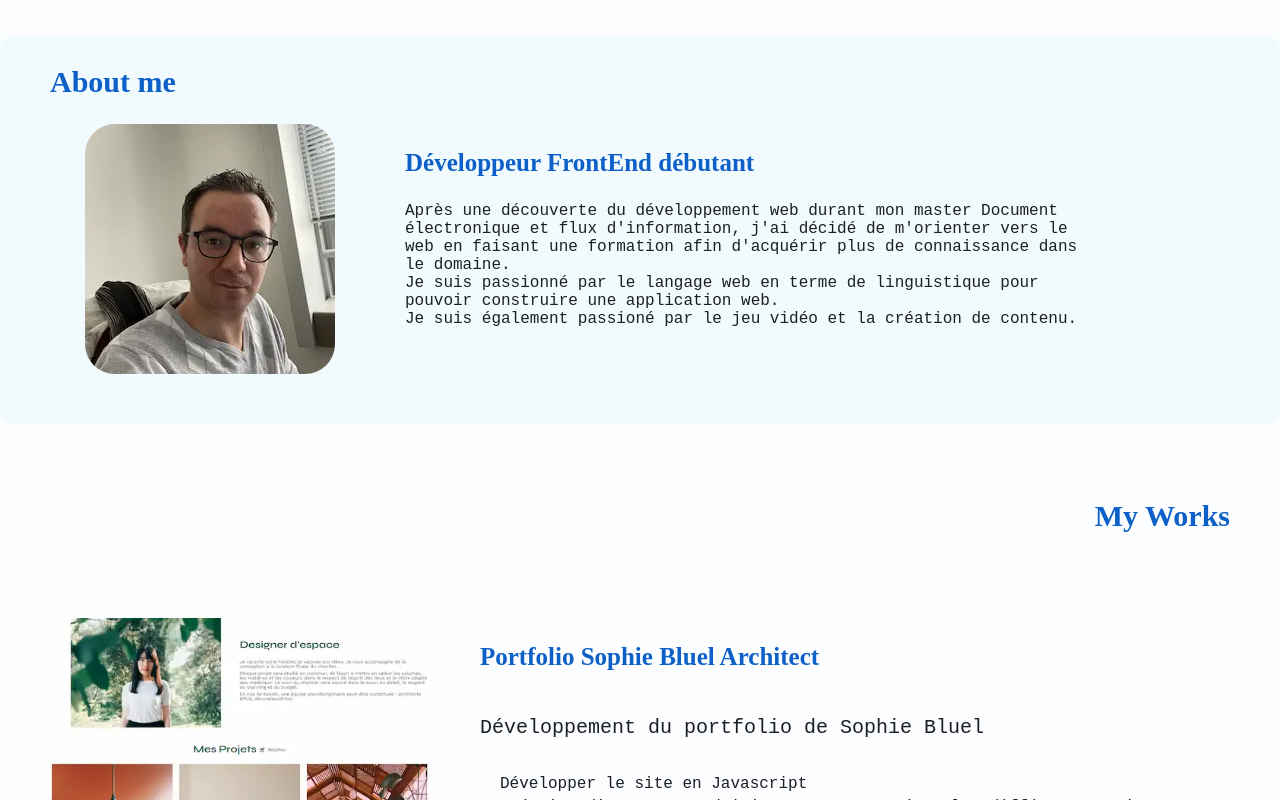
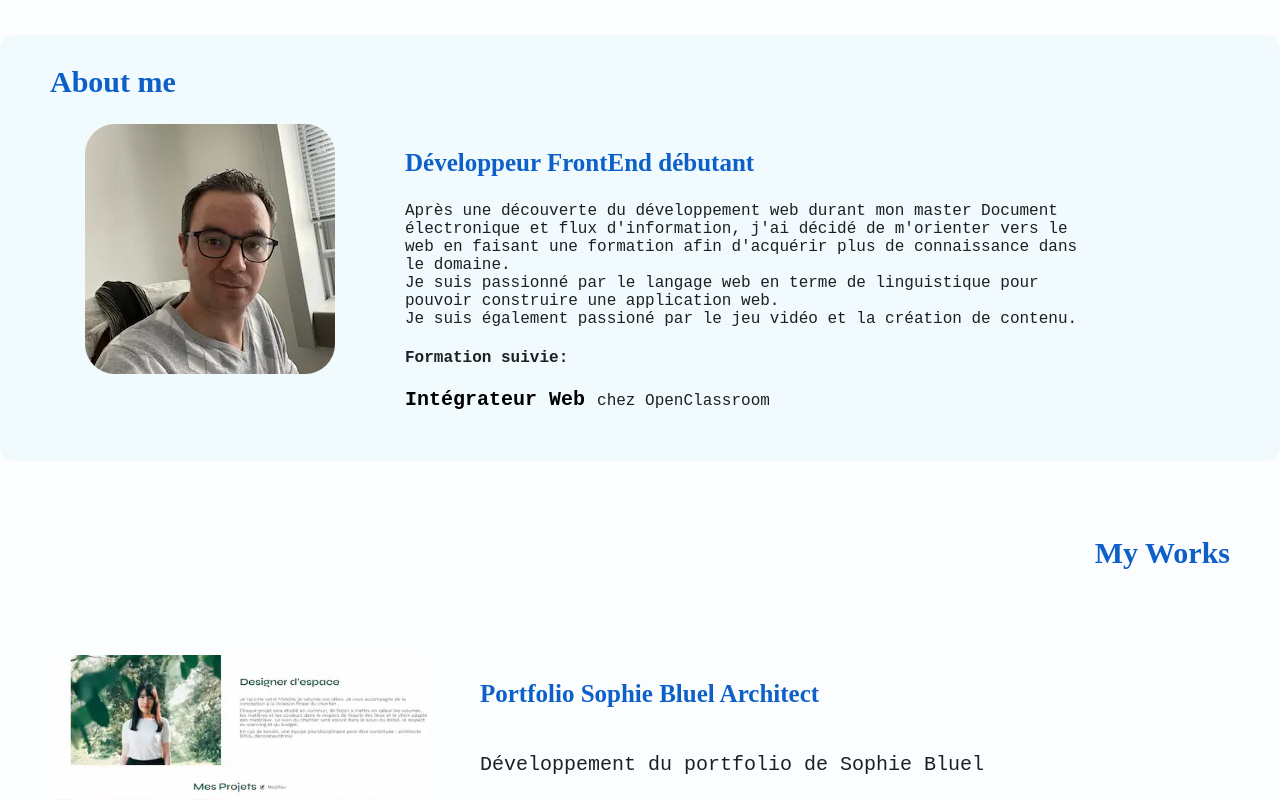
Before and after one commit to julien-mattei/p12-Portfoflio, a React (Vite) app: page / in a window 1280 px wide. Shown: the part 440-1240 px from the top of the page. Built offline with nearby package versions, Linux system fonts and the light colour scheme; a web font is replaced by a local one.

Commit message:
ajout d'une formation dans le about me, ajout de lien vers le code des projets sur github

```diff
--- a/src/App.css
+++ b/src/App.css
@@ -20,3 +20,6 @@ main {
   flex-direction: column;
   gap: 50px;
 }
+a {
+  text-decoration: none;
+}
--- a/src/components/work/index.jsx
+++ b/src/components/work/index.jsx
@@ -3,9 +3,9 @@ import Slider from "../slider"
 import "./style.css"
 
 
-function Work ({ data, name, description, skills}) {
+function Work ({ data, name, description, skills, link}) {
     return <div className="work-info">
-        <h3>{name}</h3>
+        <a href={link}><h3>{name}</h3></a>
         <p>{description}</p>
         <ul>
             {data.map((etape, idx) =>
--- a/src/containers/about_me/index.jsx
+++ b/src/containers/about_me/index.jsx
@@ -13,7 +13,10 @@ function AboutMe () {
                 Après une découverte du développement web durant mon master Document électronique et flux d'information,
                 j'ai décidé de m'orienter vers le web en faisant une formation afin d'acquérir plus de connaissance dans le domaine.<br/>
                 Je suis passionné par le langage web en terme de linguistique pour pouvoir construire une application web.<br/>
-                Je suis également passioné par le jeu vidéo et la création de contenu.
+                Je suis également passioné par le jeu vidéo et la création de contenu. <br/>
+                <h4>Formation suivie:</h4>  <a href="https://openclassrooms.com/fr/paths/900-integrateur-web">Intégrateur Web </a> chez
+                OpenClassroom
+
             </div>
         </div>
     </div>
--- a/src/containers/about_me/style.css
+++ b/src/containers/about_me/style.css
@@ -25,6 +25,13 @@ img{
     border-radius: 30px;
 }
 
+.about-me-description a{
+    text-decoration: none;
+    font-size: 20px;
+    font-weight: bold;
+    color: black;
+}
+
 @media (max-width: 767.98px) {
     .about-me-content {
         flex-direction: column;
--- a/src/containers/projects/index.jsx
+++ b/src/containers/projects/index.jsx
@@ -18,6 +18,7 @@ function Projects () {
                     description={work.description}
                     data={work.steps}
                     skills={work.skills}
+                    link={work.link}
                 />
 
                 </div>
--- a/src/datas/projects.json
+++ b/src/datas/projects.json
@@ -21,7 +21,8 @@
             {
                 "langage" : "Node.js",
                 "logo" : "image/skills/Node.js-logo.webp"
-            } ]
+            } ],
+        "link" : "https://github.com/julien-mattei/Projet-6"
     },
     {
         "id":"2",
@@ -52,7 +53,9 @@
                 "langage" : "Saas",
                 "logo" : "image/skills/Saas-logo.webp"
             }
-     ]
+        ],
+        "link" : "https://github.com/julien-mattei/P8-Kasa"
+
     },
     {
         "id":"3",
@@ -85,6 +88,7 @@
             "langage" : "Redux",
             "logo" : "image/skills/Redux-logo.webp"
         }
-     ]
+     ],
+     "link" : "https://github.com/julien-mattei/P11-ArgentBank"
     }
 ]
```
Lines whose indentation alone changed are shown as unchanged.
